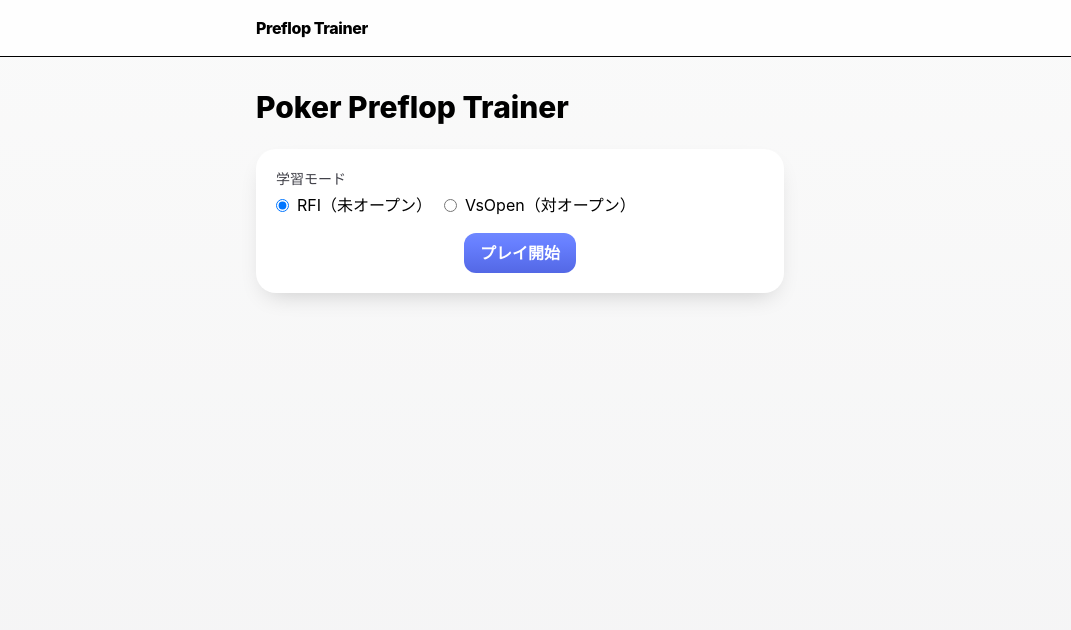
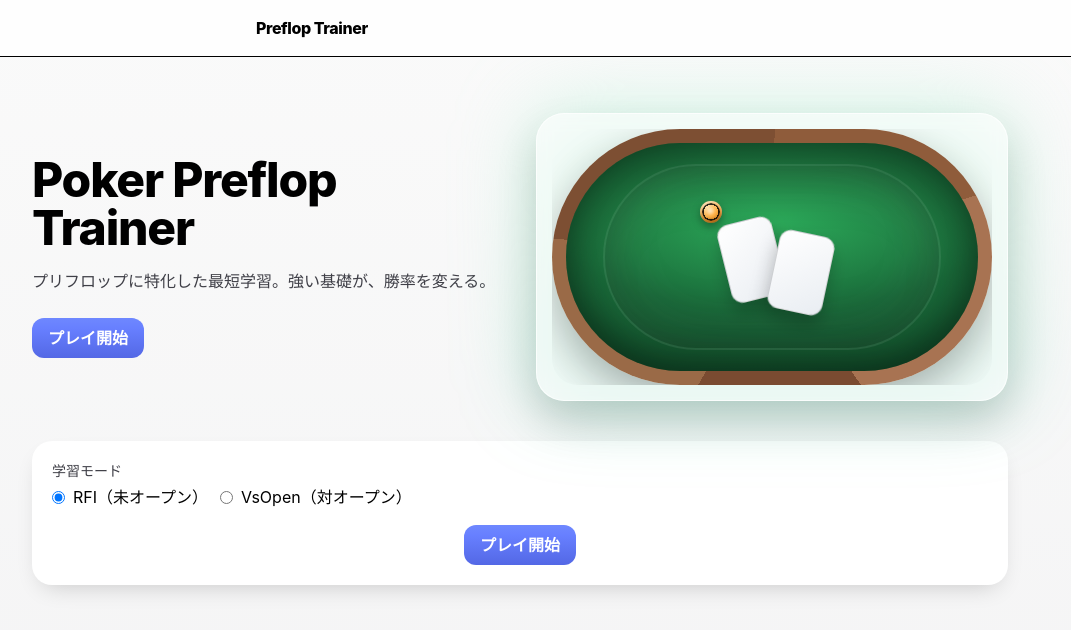
Before and after one commit to HamachiWrong/poker-preflop-trainer, a React (Vite) app in the folder app/: page /#/ in a window 1280 px wide. Shown: the top 630 px of the page, without its empty margins (120-1191 px from the left). Built offline with nearby package versions, Linux system fonts and the light colour scheme; no server answers.

Commit message:
deploy: update

```diff
--- /dev/null
+++ b/app/src/components/poker/RangeGrid.tsx
@@ -0,0 +1,85 @@
+import type { AllowedMap, Action, Scenario } from "../../lib/types";
+import { ranks, handKeyFromIJ, keyOf } from "../../lib/types";
+
+type Props = {
+  allowedMap: AllowedMap;
+  scenario: Scenario;
+  highlightHand?: string; // e.g., "AKs"
+};
+
+function actionsKey(acts: Set<Action>): string {
+  const order: Action[] = ["raise", "call", "fold"];
+  return order.filter(a => acts.has(a)).join("/");
+}
+
+function colorForActions(acts: Set<Action>): string {
+  const a = actsKeyed(acts);
+  switch (a) {
+    case "raise": return "#e53935";            // 赤
+    case "raise/call": return "#fb8c00";      // オレンジ
+    case "call": return "#43a047";            // 緑
+    case "call/fold": return "#7cb342";       // 黄緑
+    case "fold": return "#1e88e5";            // 青
+    case "raise/fold": return "#8e24aa";      // 赤→青の中間（紫）
+    case "raise/call/fold": return "#5e35b1"; // 3択（やや青寄りの紫）
+    default: return "#1e88e5";                  // デフォルトは青（fold相当）
+  }
+}
+
+function actsKeyed(acts: Set<Action>): string {
+  return ["raise", "call", "fold"].filter(a => acts.has(a as Action)).join("/");
+}
+
+function labelForActions(acts: Set<Action>): string {
+  const parts: string[] = [];
+  if (acts.has("raise")) parts.push("Raise");
+  if (acts.has("call")) parts.push("Call");
+  if (acts.has("fold")) parts.push("Fold");
+  return parts.join("/");
+}
+
+export default function RangeGrid({ allowedMap, scenario, highlightHand }: Props) {
+  // 指定シナリオの全ハンドを収集（存在しない=空セルは Fold とみなす）
+  const scenarioPrefix = `${scenario.kind}|${scenario.hero}|${"opener" in scenario ? (scenario as any).opener : ""}|`;
+
+  // 13x13 を描画
+  return (
+    <div>
+      <div className="text-sm font-bold mb-2">参照レンジ</div>
+      <div className="inline-grid" style={{ gridTemplateColumns: "auto repeat(13, minmax(0, 1fr))" }}>
+        {/* ヘッダ行（横軸） */}
+        <div className="text-[11px] font-semibold text-zinc-600 px-1 py-0.5"></div>
+        {ranks.map(r => (
+          <div key={"top-"+r} className="text-[11px] font-semibold text-zinc-600 px-1 py-0.5 text-center">{r}</div>
+        ))}
+
+        {/* 本体 */}
+        {ranks.map((ri, i) => (
+          <>
+            <div key={"left-"+ri} className="text-[11px] font-semibold text-zinc-600 px-1 py-0.5">{ri}</div>
+            {ranks.map((rj, j) => {
+              const hand = handKeyFromIJ(i, j);
+              const key = scenarioPrefix + hand;
+              const acts = allowedMap[key] ?? new Set<Action>(["fold"] as Action[]);
+              const bg = colorForActions(acts);
+              const label = labelForActions(acts);
+              const isHL = highlightHand === hand;
+              return (
+                <div
+                  key={hand}
+                  className={`border rounded-sm flex items-center justify-center p-1 ${isHL ? 'relative z-20 blink-outline' : ''}`}
+                  style={{ background: bg, borderColor: 'rgba(255,255,255,.3)' }}
+                >
+                  <div className="text-white text-[10px] leading-[1.05] font-bold drop-shadow text-center">
+                    <div>{hand}</div>
+                    <div>{label}</div>
+                  </div>
+                </div>
+              );
+            })}
+          </>
+        ))}
+      </div>
+    </div>
+  );
+}
--- a/app/src/index.css
+++ b/app/src/index.css
@@ -170,3 +170,32 @@ html, body, #root { height: 100%; }
   border-radius:9999px;
   background: radial-gradient(circle at 40% 35%, rgba(255,255,255,.45), rgba(255,255,255,0) 55%);
 }
+
+/* === Hero animations for start screen === */
+@keyframes floatY {
+  0% { transform: translateY(0); }
+  100% { transform: translateY(-8px); }
+}
+@keyframes floatYSm {
+  0% { transform: translateY(0); }
+  100% { transform: translateY(-5px); }
+}
+.anim-float {
+  animation: floatY 3.2s ease-in-out infinite alternate;
+}
+.anim-float-delay {
+  animation: floatY 3.2s ease-in-out infinite alternate;
+  animation-delay: .8s;
+}
+.anim-float-sm {
+  animation: floatYSm 2.6s ease-in-out infinite alternate;
+}
+
+/* === Blink border for highlighting a hand cell === */
+@keyframes blinkOutline {
+  0%, 100% { box-shadow: 0 0 0 2px #facc15, 0 0 0 6px rgba(250, 204, 21, .35); }
+  50% { box-shadow: 0 0 0 2px rgba(250, 204, 21, .15), 0 0 0 6px rgba(250, 204, 21, 0); }
+}
+.blink-outline {
+  animation: blinkOutline 1.15s ease-in-out infinite;
+}
--- a/app/src/pages/Play.tsx
+++ b/app/src/pages/Play.tsx
@@ -1,10 +1,13 @@
 import { useEffect, useState } from "react";
+import { useNavigate } from "react-router-dom";
+import UploadRanges from "./UploadRanges";
 import { useStore } from "../state/store";
 import type { Action, Scenario } from "../lib/types";
 import Header from "../components/Header";
 import CardShell from "../components/ui/Card";
 import Button from "../components/ui/Button";
 import HandCard from "../components/poker/HandCard";
+import RangeGrid from "../components/poker/RangeGrid";
 // レイザーのカード/チップは表示しないのでインポート不要
 // import ChipStack from "../components/poker/ChipStack";
 
@@ -76,10 +79,25 @@ const seatClass: Record<Scenario["hero"], string> = {
 };
 
 export default function Play() {
+  const nav = useNavigate();
   const allowed = useStore(s => s.allowed);
   const { question, nextQuestion, answer } = useStore();
   const studyFilter = useStore(s => s.studyFilter);
   const [feedback, setFeedback] = useState<null | { correct: boolean; allowed: Set<Action> }>(null);
+  const [selectedAction, setSelectedAction] = useState<Action | null>(null);
+
+  // ブラウザ更新などで /play に直アクセスした場合：
+  // 1) 即座に初期画面のUIをレンダリング（白画面を避ける）
+  // 2) 初回ペイント後にハッシュのみ置き換え（URLも初期画面に）
+  useEffect(() => {
+    if (!allowed && window.location.hash !== "#/") {
+      window.location.replace("#/");
+    }
+  }, [allowed]);
+
+  if (!allowed) {
+    return <UploadRanges />;
+  }
 
   // 初回＆モード切替時：必ず新しい問題を引く（フック順安定）
   useEffect(() => {
@@ -93,8 +111,11 @@ export default function Play() {
     return (
       <div className="body-bg">
         <Header />
-        <main className="max-w-4xl mx-auto px-6 py-8">
+        <main className="max-w-4xl mx-auto px-6 py-8 space-y-4">
           <CardShell>問題を生成中…（初回は数秒かかることがあります）</CardShell>
+          <div className="flex justify-center">
+            <Button variant="ghost" onClick={() => nav('/')}>モード選択に戻る</Button>
+          </div>
         </main>
       </div>
     );
@@ -135,10 +156,12 @@ export default function Play() {
   function pick(a: Action) {
     const res = answer(a);
     if (!res) return;
+    setSelectedAction(a);
     setFeedback(res);
   }
   function next() {
     setFeedback(null);
+    setSelectedAction(null);
     nextQuestion(studyFilter ?? undefined);
   }
 
@@ -240,19 +263,30 @@ export default function Play() {
         {/* アクション */}
         <CardShell>
           <div className="action-row">
-            {actions.map(b => (
-              <Button key={b.action} onClick={() => pick(b.action)} className="min-w-[150px]">
-                {b.label}
-              </Button>
-            ))}
+            {actions.map(b => {
+              const isSelected = selectedAction === b.action;
+              return (
+                <Button
+                  key={b.action}
+                  onClick={() => pick(b.action)}
+                  variant={isSelected ? "ghost" : "primary"}
+                  className={`min-w-[150px] ${isSelected ? "bg-zinc-200 text-zinc-700 hover:bg-zinc-200 border border-zinc-300 cursor-default" : ""}`}
+                >
+                  {b.label}
+                </Button>
+              );
+            })}
           </div>
 
           {feedback && (
             <div className={`mt-4 p-3 rounded-xl border ${feedback.correct ? "border-green-300 bg-green-50" : "border-red-300 bg-red-50"}`}>
               <p className="font-semibold">{feedback.correct ? "✅ 正解！" : "❌ 不正解"}</p>
-              <p className="mt-1 text-sm text-zinc-700">許可アクション：{Array.from(feedback.allowed).join(" / ")}</p>
-              <div className="mt-3">
-                <Button variant="ghost" onClick={next}>次の問題へ</Button>
+              <div className="mt-3 flex justify-center">
+                <Button onClick={next} className="min-w-[160px]">次の問題へ</Button>
+              </div>
+
+              <div className="mt-4 overflow-auto">
+                <RangeGrid allowedMap={allowed!} scenario={scenario} highlightHand={hand} />
               </div>
             </div>
           )}
--- a/app/src/pages/UploadRanges.tsx
+++ b/app/src/pages/UploadRanges.tsx
@@ -46,12 +46,52 @@ export default function UploadRanges() {
   return (
     <div className="body-bg">
       <Header />
-      <main className="max-w-xl mx-auto px-6 py-8 space-y-6">
-        <h1 className="text-3xl font-extrabold">Poker Preflop Trainer</h1>
+      <main className="mx-auto max-w-5xl px-6 py-10 md:py-14">
+        {/* Hero */}
+        <section className="relative grid md:grid-cols-2 gap-8 items-center">
+          <div>
+            <h1 className="text-4xl md:text-5xl font-extrabold tracking-tight">
+              Poker Preflop Trainer
+            </h1>
+            <p className="mt-4 text-zinc-700 leading-relaxed">
+              プリフロップに特化した最短学習。強い基礎が、勝率を変える。
+            </p>
+            <div className="mt-6 flex flex-wrap items-center gap-3">
+              <Button onClick={start}>
+                プレイ開始
+              </Button>
+            </div>
+          </div>
+
+          {/* Animated preview */}
+          <div className="relative h-64 md:h-72">
+            <div className="absolute inset-0 rounded-[28px] bg-gradient-to-b from-emerald-200/50 to-emerald-500/30 blur-2xl"></div>
+            <div className="absolute inset-0 rounded-[28px] bg-white/60 backdrop-blur border border-white/70 shadow-[0_20px_40px_rgba(0,0,0,.15)]"></div>
+
+            {/* table preview */}
+            <div className="absolute inset-4 rounded-[26px] overflow-hidden">
+              <div className="poker-table w-full h-full"></div>
+            </div>
+
+            {/* floating elements */}
+            <div className="absolute left-1/2 top-1/2 -translate-x-1/2 -translate-y-1/2">
+              {/* two hand cards */}
+              <div className="relative w-[160px] h-[120px]">
+                <div className="card-3d black absolute left-8 top-6 rotate-[-14deg] anim-float"></div>
+                <div className="card-3d red absolute left-20 top-10 rotate-[12deg] anim-float-delay"></div>
+                {/* chip */}
+                <div className="chip chip-orange absolute -right-2 -bottom-1 anim-float-sm"></div>
+              </div>
+            </div>
+          </div>
+        </section>
+
+        {/* Controls */}
+        <section className="mt-10">
           <Card className="space-y-4">
             <div>
               <label className="block text-sm mb-1 text-zinc-700">学習モード</label>
-            <div className="flex gap-3">
+              <div className="flex flex-wrap gap-3">
                 <label className="inline-flex items-center gap-2 cursor-pointer">
                   <input type="radio" name="mode" value="rfi" checked={mode==='rfi'} onChange={() => setMode('rfi')} />
                   <span>RFI（未オープン）</span>
@@ -67,6 +107,7 @@ export default function UploadRanges() {
               <Button onClick={start}>プレイ開始</Button>
             </div>
           </Card>
+        </section>
       </main>
     </div>
   );
```
Lines whose indentation alone changed are shown as unchanged.
